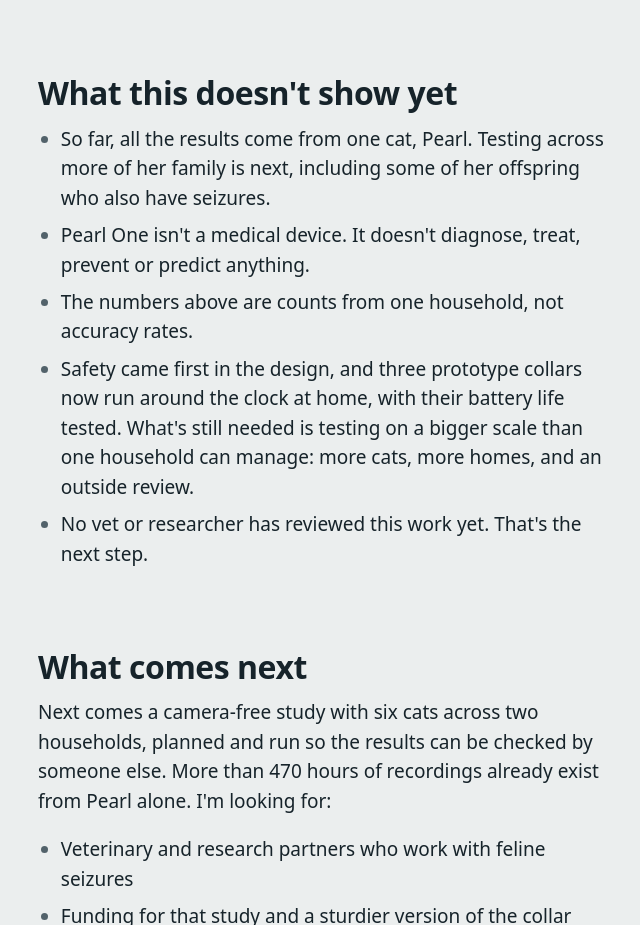
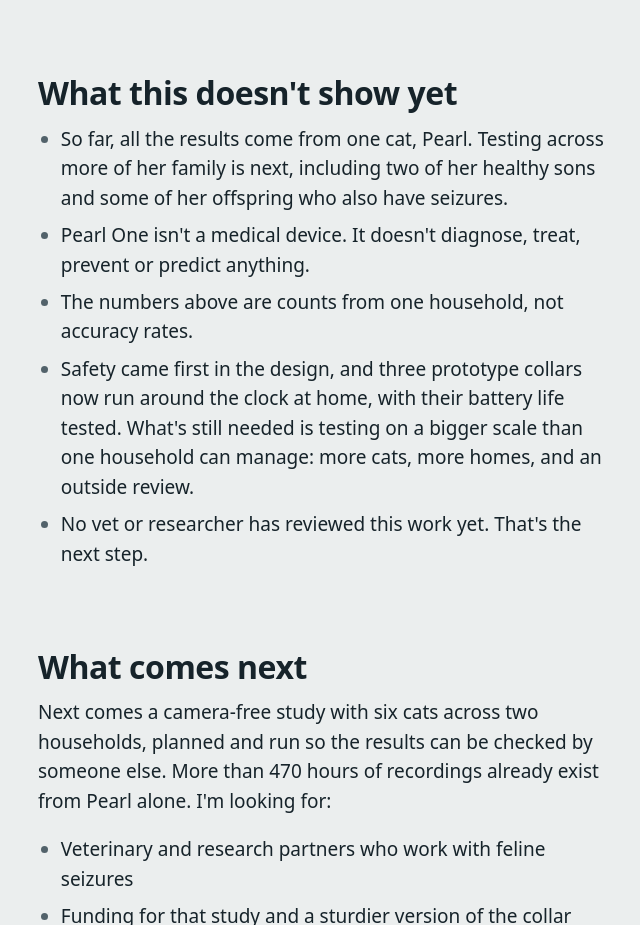
Before and after one commit to timothywilliampearce/pearlone-site, a plain HTML site: page index.html in a window 1280 px wide. Shown: the part 4260-5185 px from the top of the page, without its empty margins (42-682 px from the left). Drawn offline with Linux system fonts and the light colour scheme; a web font is replaced by a local one.

Commit message:
Mention healthy sons in the family testing line
Co-Authored-By: Claude Opus 5.5 <noreply@anthropic.com>
Claude-Session: https://claude.ai/code/session_01WmoNif3YbPWbczcq7QX62n

```diff
--- a/index.html
+++ b/index.html
@@ -132,7 +132,7 @@
     <div class="col">
       <h2 id="limits-title">What this doesn't show yet</h2>
       <ul class="limits">
-        <li>So far, all the results come from one cat, Pearl. Testing across more of her family is next, including some of her offspring who also have seizures.</li>
+        <li>So far, all the results come from one cat, Pearl. Testing across more of her family is next, including two of her healthy sons and some of her offspring who also have seizures.</li>
         <li>Pearl One isn't a medical device. It doesn't diagnose, treat, prevent or predict anything.</li>
         <li>The numbers above are counts from one household, not accuracy rates.</li>
         <li>Safety came first in the design, and three prototype collars now run around the clock at home, with their battery life tested. What's still needed is testing on a bigger scale than one household can manage: more cats, more homes, and an outside review.</li>
```
